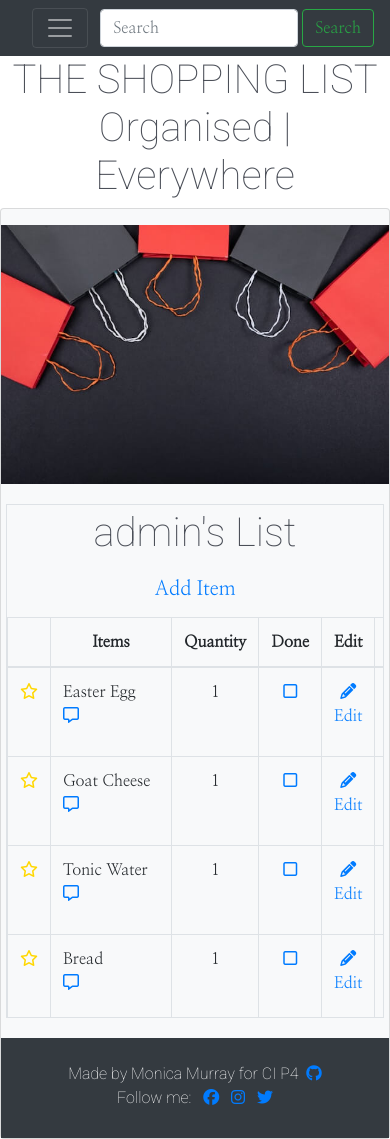
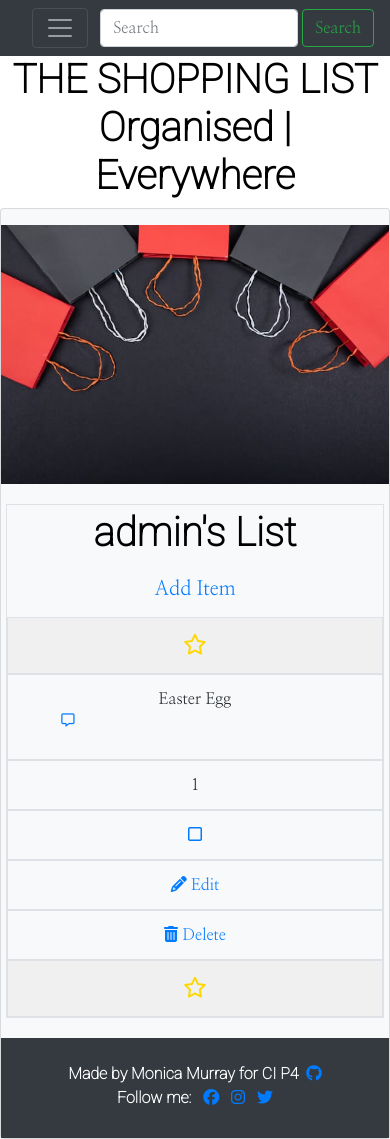
Before and after one commit to MoniMurray/shopping-list, a Django app: page / in a window 390 px wide. Run offline with Django 3.2, Linux system fonts and the light colour scheme; a user stored in the database is signed in; data comes from the database, SQL or seed files in the repository; both versions use the stored data as it was after the commit; some libraries are stand-ins or nearby versions; some web fonts are replaced.

Commit message:
Add responsive breakpoint for small screen sizes to display table rows in a column, add bespoke javascript to target the table cells in the thead element and reassign them as HTML elements to data cells in a tbody element

```diff
--- a/list/models.py
+++ b/list/models.py
@@ -25,8 +25,6 @@ QUANTITY_CHOICES = [
     (5, '5')
 ]
 
-# Create your models here.
-
 
 class Entry(models.Model):
 
@@ -53,7 +51,6 @@ class Entry(models.Model):
 class Note(models.Model):
 
     # set attributes for Notes Table
-
     item = models.OneToOneField(
         Entry, on_delete=models.CASCADE, related_name='notes')
     user = models.ForeignKey(User, on_delete=models.CASCADE)
@@ -61,6 +58,5 @@ class Note(models.Model):
     added_on = models.DateTimeField(auto_now_add=True)
 
     # helper method
-
     def __str__(self):
         return self.body
--- a/static/css/style.css
+++ b/static/css/style.css
@@ -12,7 +12,6 @@ body {
     font-weight: 300;
     display: flex;
     flex-direction: column;
-    padding-bottom: 150px;
 }
 
 .heading {
@@ -23,17 +22,31 @@ body {
 
 h1, h2, h3, h4, h5, h6, p {
     font-family: 'Roboto', sans-serif;
-    color: #4b4f58;
-    font-weight: 500;
+    color: black;
+    font-weight: 700;
 }
 
 
 .form-group {
     font-family: 'Roboto', sans-serif;
     color: black;
-    font-weight: 500;
+    font-weight: 700;
 }
 
+a.link {
+    font-weight: 800;
+}
+
+.font-italic {
+    font-size: smaller;
+}
+
+img {
+    aspect-ratio: auto 640/360;
+    /* height: auto;
+    width: 100%; */
+
+}
 
 /* Target the active class to underline the active page in the Nav bar*/
 .active {
@@ -61,16 +74,35 @@ tbody {
 /* from Bootstrap */
 
 /* Small devices (landscape phones, 576px and up) */
-@media (min-width: 576px) {
-    .image-container {
-        background: url(../kat-love-KGd047jNsn0-unsplash.jpg) no-repeat center center;
-        height: 100%;
-
-        background-color: #fff;
-        background-size: cover;
+/* @media screen and (max-width: 600px) {
+    table thead {
+      display: none;
+    }
+    table td {
+      display: flex;
+      flex-direction: row;
     }
 
-}
+    table td::before {
+      content: attr(label);
+      font-weight: bold;
+      /* width: 120px;
+      min-width: 120px; */
+    /* }
+  } */
+
+  @media screen and (max-width: 600px) {
+    table {width:100%;}
+    thead {display: none;}
+    tr:nth-of-type(2n) {background-color: inherit;}
+    tr td:first-child {background: #f0f0f0; font-weight:bold;font-size:1.3em;}
+    tbody td {display: block;  text-align:center;}
+    tbody td:before {
+        content: attr(data-th);
+        display: block;
+        text-align:center;
+    }
+ }
 
 /* Medium devices (tablets, 768px and up) */
 @media (min-width: 768px) {
@@ -84,10 +116,10 @@ tbody {
 }
 
 /* Large devices (desktops, 992px and up) */
-@media (min-width: 992px) { ... }
+/* @media (min-width: 992px) { ... } */
 
 /* Extra large devices (large desktops, 1200px and up) */
-@media (min-width: 1200px) { ... }
+/* @media (min-width: 1200px) { ... } */
 
 
 
--- a/templates/account/login.html
+++ b/templates/account/login.html
@@ -12,7 +12,7 @@
 <div class="container">
     <div class="row">
         <div class="col-md-8 mt-3 offset-md-2">
-            <h3>Login</h3>
+            <h2>Login</h2>
 
             <p>{% blocktrans %}Welcome! To add to or edit The Shopping List,
                 you must first log in. <br>If you have not yet created
--- a/templates/account/logout.html
+++ b/templates/account/logout.html
@@ -7,7 +7,7 @@
 <div class="container">
     <div class="row">
         <div class="col-md-8 mt-3 offset-md-2">
-            <h3>Logout</h3>
+            <h2>Logout</h2>
             <p>Are you sure you want to logout {{ user.username}}?</p>
         </div>
     </div>
--- a/templates/account/signup.html
+++ b/templates/account/signup.html
@@ -9,7 +9,7 @@
 <div class="container text-center">
     <div class="row">
         <div class="col-md-8 mt-3 offset-md-2">
-            <h3>Register</h3>
+            <h2>Register</h2>
 
             <p>{% blocktrans %}Welcome to The Shopping List application.  <br>If you already have an account please <a
                     class="link" href="{{ login_url }}">Login</a>.{% endblocktrans %}</p>
--- a/templates/base.html
+++ b/templates/base.html
@@ -5,6 +5,7 @@
 
 <head>
   <meta charset="UTF-8">
+  <meta name="description" content="The Shopping List application for personal organisation">
   <meta http-equiv="X-UA-Compatible" content="IE=edge">
   <meta name="viewport" content="width=device-width, initial-scale=1.0">
 
--- a/templates/index.html
+++ b/templates/index.html
@@ -7,7 +7,7 @@
 <div class="image-container mt-3">
   <img
     src="{% static 'images/tamanna-rumee-eD1RNYzzUxc-unsplash (1) (1).jpg' %}"
-    class="img-fluid"
+    class="img-fluid" width="auto" height="auto"
     alt="The Shopping List and Organiser landing image"
   />
 
@@ -95,7 +95,7 @@
 
               {% else %}
                 <!-- add a Note to the Shopping list item -->
-                <td class="text-left text-capitalize">
+                <td class="text-capitalize">
                   {{ entry.item_name }}
 
                   <p
@@ -104,7 +104,7 @@
                   >
                     <a href="{% url 'note' entry.id %}"
                       >
-                      <i class="fa-regular fa-message"></i>
+                      <i class="fa-regular fa-message text-center"></i>
                       </a>
                       {{entry.notes}}
                   </p>
@@ -144,7 +144,7 @@
 
     {% else %}
 
-    if user is not authenticated
+    <!-- if user is not authenticated  -->
     <!-- <div class="table-responsive-sm">
       <table class="table">
         <tr></tr>
--- a/templates/note.html
+++ b/templates/note.html
@@ -10,7 +10,7 @@
 
     <div class="container pt-3 ">
         <!-- from bootstrap -->
-        <h3>Add a Note:</h3>
+        <h2>Add a Note:</h2>
             <p>Note added by {{user.username}}</p>
                 <form method="post" style="margin-top: 1.3em;">
                     {% csrf_token %}
```
Also changed, not shown: shoppinglist/settings.py (+11 -11 lines), static/js/script.js (added, +32 -0 lines), db.sqlite3.
